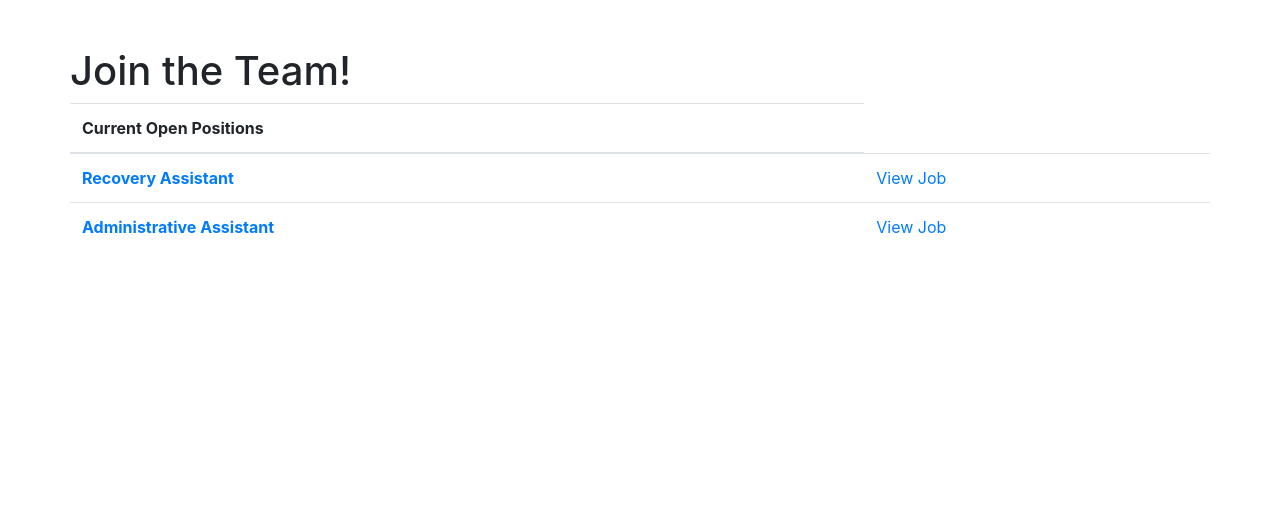
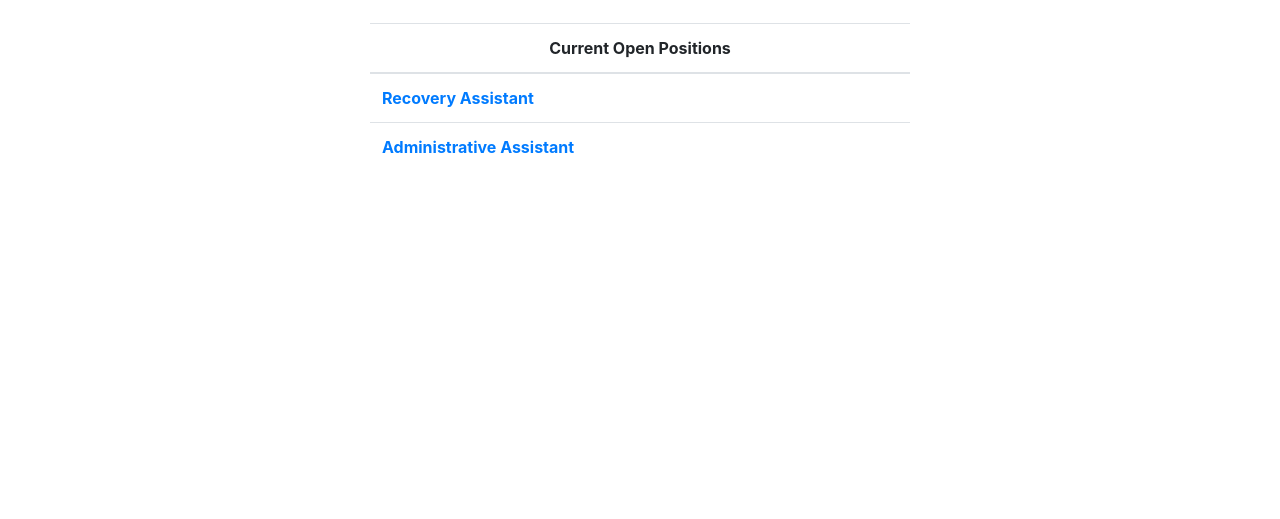
Before and after one commit to tyrainman427/AAHC, a Django app: page /application/ in a window 1280 px wide. Shown: the part 281-800 px from the top of the page. Run offline with Django 3.2, Linux system fonts and the light colour scheme; lists and menus that the app fills with data are empty; some libraries are stand-ins or nearby versions.

Commit message:
updated site

```diff
--- a/website/templates/website/home.html
+++ b/website/templates/website/home.html
@@ -293,10 +293,10 @@
 <div class="section-padding mb-5">
   <div class="container">
     <div class="row">
-      <div class="card col-sm-6" style="width: 70rem;">
+      <div class="card col-md-6" style="width: 50%;">
         <img src="{% static 'images/Screen%20Shot%202018-11-09%20at%207.35.40%20PM.png' %}" alt="About Section" class="img-responsive img-rounded">
       </div>
-      <div class="card col-sm-6" style="width: 10rem;">
+      <div class="card col-md-6" style="width: 50%;">
         <img class="card-img-top" src="{% static 'images/Gold_Seal_Clipped_final_.JPG' %}" alt="Card image cap">
       </div>
 
--- a/website/templates/website/open_positions.html
+++ b/website/templates/website/open_positions.html
@@ -4,39 +4,32 @@
 {% block body  %}
 
   <!--Form START-->
-    <br>
 <div class="container">
   <div class="row">
     <img src="{% static 'img/hiring.jpg' %}" style="height:200px;width:100%;" class="img-fluid" alt="Teamwork image" id="hiring-img">
-
-    <div class="cta-1">
-  <div class="container">
-    <div class="row">
-      <h1 class="mt-5">Join the Team!</h1>
-    </div>
-  </div>
-</div>
-  </div>
-  <div class="row">
+      <div class="col-md-3"></div>
+      <div class="col-md-6 mt-5">
         <table class="table table-hover">
       <thead>
-    <th>Current Open Positions</th>
+        <th class="text-center">Current Open Positions</th>
       </thead>
       <tbody>
         <tr>
           <th scope="row"><a href="{% url 'careers' %}">Recovery Assistant</a></th>
-      <td><a href="{% url 'careers' %}">View Job</a></td>
+          <!-- <td><a href="{% url 'careers' %}">View Job</a></td> -->
         </tr>
         <tr>
           <th scope="row"><a href="{% url 'adminrec' %}">Administrative Assistant</a></th>
-      <td><a href="{% url 'adminrec' %}">View Job</a></td>
+          <!-- <td><a href="{% url 'adminrec' %}">View Job</a></td> -->
 
         </tr>
       </tbody>
       </table>
       </div>
-
+      <div class="col-md-3"></div>
+      </div>
     </div>
 
 
+
 {% endblock %}
```
Also changed, not shown: website/templates/website/application_form.html (+7 -0 lines), website/templates/website/index.html (+4 -4 lines). Lines whose indentation alone changed are shown as unchanged.
